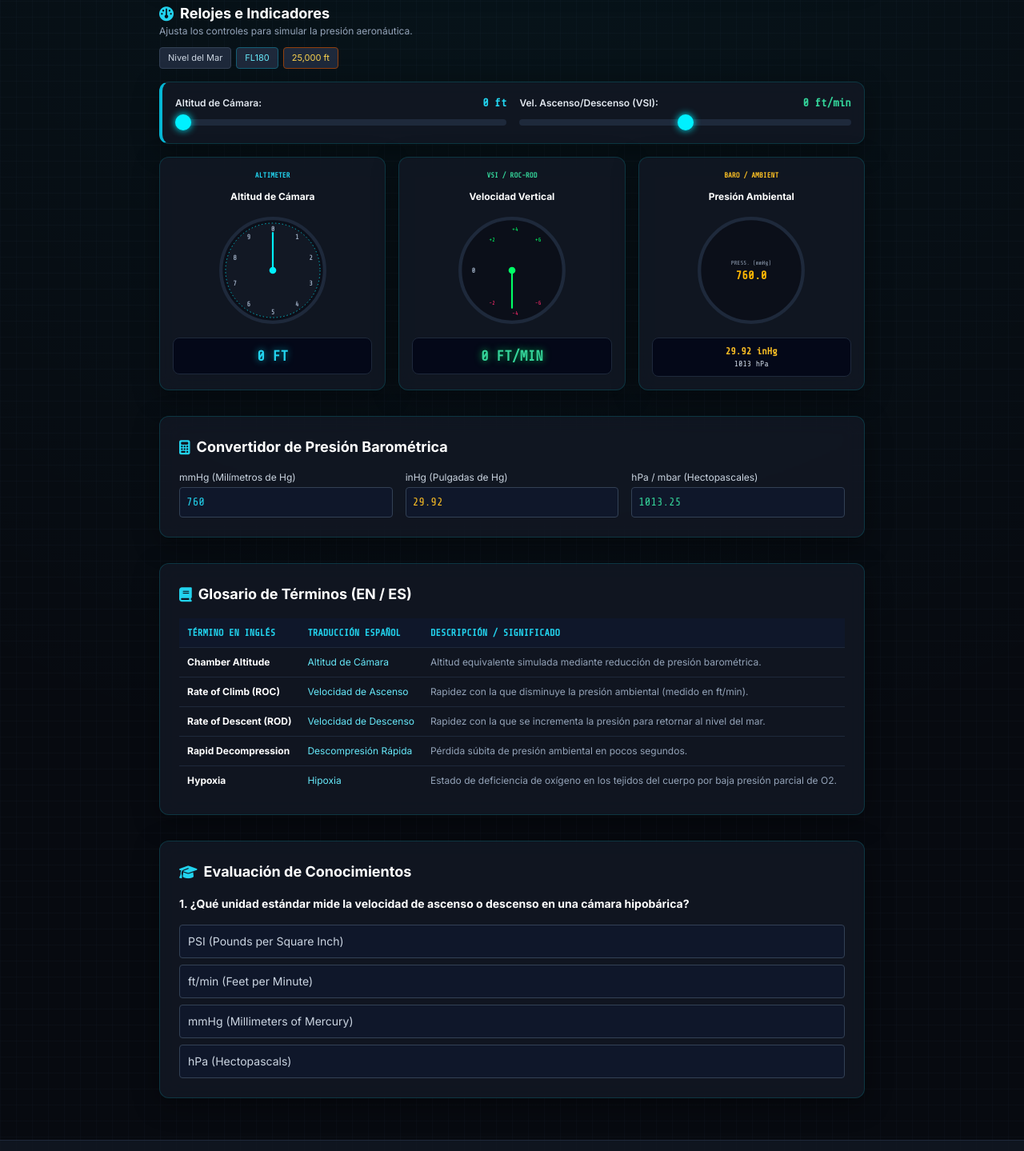
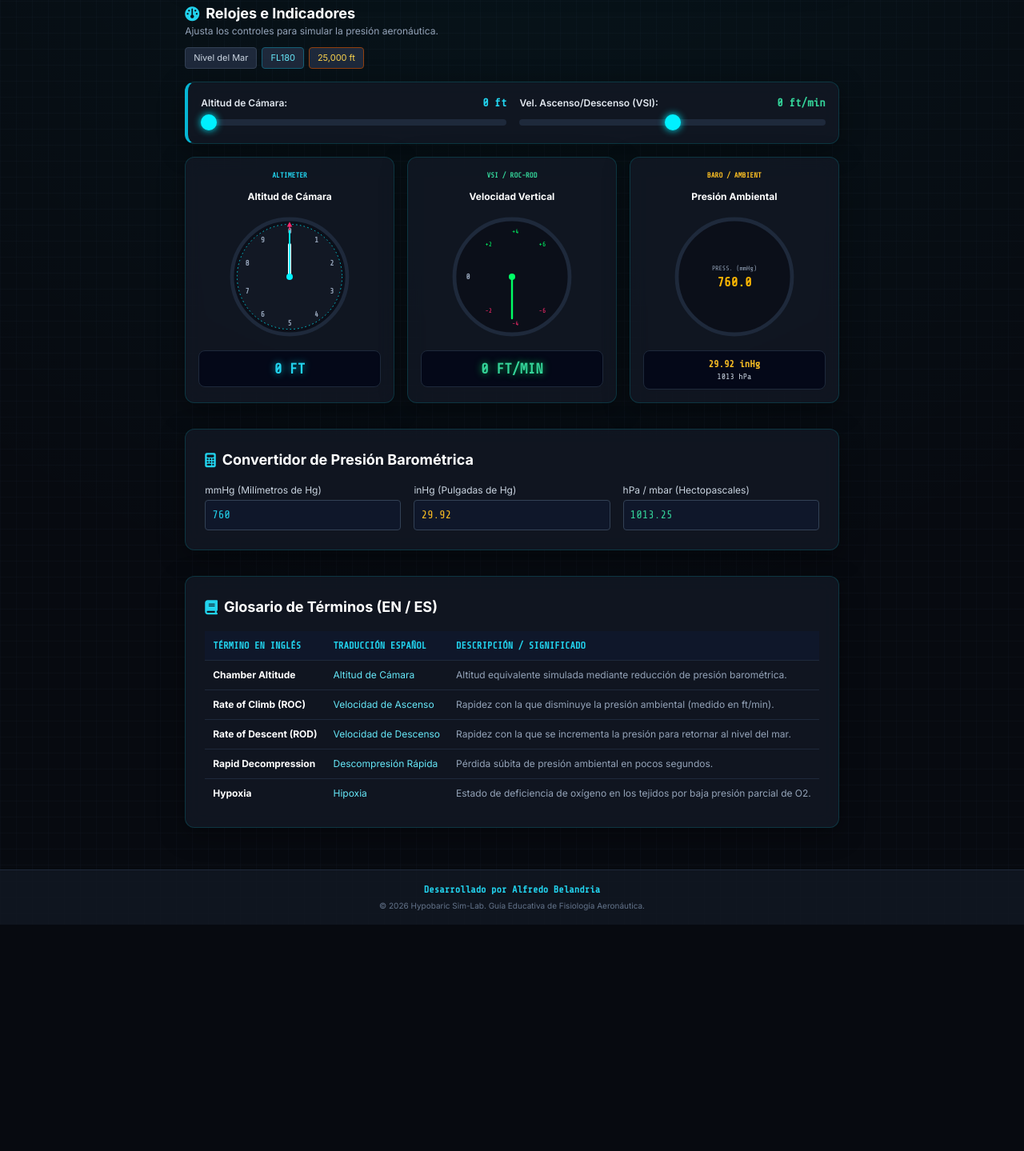
Before and after one commit to apexgoldca2025-droid/INSTRUMENTO-DE-VUELO, a plain HTML site: page index.html in a window 1280 px wide. Shown: the part 319-1758 px from the top of the page at 80% size. After the commit the page ends 1475 px from the top, so only its background shows below. Drawn offline with nearby package versions, Linux system fonts and the light colour scheme.

Commit message:
Refactor navigation and update altimeter logic

```diff
--- a/index.html
+++ b/index.html
@@ -107,18 +107,15 @@
             </div>
 
             <!-- Quick Navigation Tabs -->
-            <nav class="flex items-center justify-center space-x-1 text-xs font-medium w-full sm:w-auto">
-                <a href="#cockpit" class="px-2.5 py-1 rounded-md text-cyan-400 hover:bg-slate-800/80 transition flex items-center gap-1 border border-cyan-500/20">
+            <nav class="flex items-center justify-center space-x-2 text-xs font-medium w-full sm:w-auto">
+                <a href="#cockpit" class="px-3 py-1 rounded-md text-cyan-400 hover:bg-slate-800/80 transition flex items-center gap-1 border border-cyan-500/20">
                     <i class="fa-solid fa-gauge-high"></i> <span>Cabina</span>
                 </a>
-                <a href="#converter" class="px-2.5 py-1 rounded-md text-slate-300 hover:text-cyan-400 hover:bg-slate-800 transition flex items-center gap-1">
+                <a href="#converter" class="px-3 py-1 rounded-md text-slate-300 hover:text-cyan-400 hover:bg-slate-800 transition flex items-center gap-1">
                     <i class="fa-solid fa-calculator"></i> <span>Convertidor</span>
                 </a>
-                <a href="#glossary" class="px-2.5 py-1 rounded-md text-slate-300 hover:text-cyan-400 hover:bg-slate-800 transition flex items-center gap-1">
+                <a href="#glossary" class="px-3 py-1 rounded-md text-slate-300 hover:text-cyan-400 hover:bg-slate-800 transition flex items-center gap-1">
                     <i class="fa-solid fa-book"></i> <span>Glosario</span>
-                </a>
-                <a href="#quiz" class="px-2.5 py-1 rounded-md text-slate-300 hover:text-cyan-400 hover:bg-slate-800 transition flex items-center gap-1">
-                    <i class="fa-solid fa-graduation-cap"></i> <span>Quiz</span>
                 </a>
             </nav>
         </div>
@@ -180,7 +177,7 @@
                         <label class="font-semibold text-slate-200">Altitud de Cámara:</label>
                         <span id="altSliderVal" class="font-tech text-cyan-400 font-bold text-sm">0 ft</span>
                     </div>
-                    <input type="range" id="altRange" min="0" max="45000" step="500" value="0" class="w-full" oninput="updateSimulation()">
+                    <input type="range" id="altRange" min="0" max="45000" step="100" value="0" class="w-full" oninput="updateSimulation()">
                 </div>
 
                 <div class="space-y-1.5">
@@ -195,11 +192,11 @@
             <!-- Relojes -->
             <div class="grid grid-cols-1 sm:grid-cols-3 gap-4">
 
-                <!-- RELOJ 1: Altimeter -->
+                <!-- RELOJ 1: Altimeter (3 Agujas) -->
                 <div class="cockpit-card p-4 rounded-xl flex flex-col items-center space-y-3 text-center">
                     <span class="text-[9px] font-bold uppercase text-cyan-400 font-tech">ALTIMETER</span>
                     <h4 class="text-xs font-bold text-white">Altitud de Cámara</h4>
-                    <svg class="w-36 h-36" viewBox="0 0 200 200">
+                    <svg class="w-40 h-40" viewBox="0 0 200 200">
                         <circle cx="100" cy="100" r="90" fill="#0b0f19" stroke="#1e293b" stroke-width="6"/>
                         <circle cx="100" cy="100" r="82" fill="#121824" stroke="#00f0ff" stroke-width="1" stroke-dasharray="2 4"/>
                         <g text-anchor="middle" fill="#94a3b8" class="font-tech text-[12px] font-bold">
@@ -214,32 +211,49 @@
                             <text x="34" y="82">8</text>
                             <text x="58" y="46">9</text>
                         </g>
-                        <g id="altNeedleGroup" transform="rotate(0 100 100)" class="gauge-dial">
-                            <line x1="100" y1="100" x2="100" y2="35" stroke="#00f0ff" stroke-width="3" stroke-linecap="round"/>
-                            <circle cx="100" cy="100" r="6" fill="#00f0ff"/>
+
+                        <!-- 1. Aguja Larga Finita con triángulo (Mide las vueltas completas de 10,000 ft) -->
+                        <g id="altTenThousandsNeedleGroup" transform="rotate(0 100 100)" class="gauge-dial">
+                            <line x1="100" y1="100" x2="100" y2="20" stroke="#ff2a6d" stroke-width="1.5"/>
+                            <polygon points="100,14 96,22 104,22" fill="#ff2a6d"/>
                         </g>
+
+                        <!-- 2. Aguja Corta y Gruesa (Mide 1,000, 2,000, 3,000 ft... en cada número) -->
+                        <g id="altThousandsNeedleGroup" transform="rotate(0 100 100)" class="gauge-dial">
+                            <line x1="100" y1="100" x2="100" y2="50" stroke="#ffffff" stroke-width="5" stroke-linecap="round"/>
+                        </g>
+
+                        <!-- 3. Aguja Mediana Delgada (Mide cada 100 pies / 1 vuelta por cada 1,000 ft) -->
+                        <g id="altHundredsNeedleGroup" transform="rotate(0 100 100)" class="gauge-dial">
+                            <line x1="100" y1="100" x2="100" y2="28" stroke="#00f0ff" stroke-width="2.5" stroke-linecap="round"/>
+                        </g>
+
+                        <circle cx="100" cy="100" r="5" fill="#00f0ff"/>
                     </svg>
                     <div class="bg-slate-950/80 w-full p-2 rounded-lg border border-slate-800 font-tech">
                         <div class="text-lg font-bold text-cyan-400 glow-text" id="altGaugeDisplay">0 FT</div>
                     </div>
                 </div>
 
-                <!-- RELOJ 2: VSI -->
+                <!-- RELOJ 2: VSI (Velocidad Vertical) -->
                 <div class="cockpit-card p-4 rounded-xl flex flex-col items-center space-y-3 text-center">
                     <span class="text-[9px] font-bold uppercase text-emerald-400 font-tech">VSI / ROC-ROD</span>
                     <h4 class="text-xs font-bold text-white">Velocidad Vertical</h4>
-                    <svg class="w-36 h-36" viewBox="0 0 200 200">
+                    <svg class="w-40 h-40" viewBox="0 0 200 200">
                         <circle cx="100" cy="100" r="90" fill="#0b0f19" stroke="#1e293b" stroke-width="6"/>
-                        <text x="30" y="104" fill="#94a3b8" font-size="12" class="font-tech font-bold">0</text>
-                        <text x="60" y="50" fill="#00ff66" font-size="10" class="font-tech">+2</text>
+                        <text x="28" y="104" fill="#94a3b8" font-size="12" class="font-tech font-bold">0</text>
+                        <text x="58" y="52" fill="#00ff66" font-size="10" class="font-tech">+2</text>
                         <text x="100" y="32" fill="#00ff66" font-size="10" class="font-tech">+4</text>
-                        <text x="140" y="50" fill="#00ff66" font-size="10" class="font-tech">+6</text>
-                        <text x="60" y="160" fill="#ff2a6d" font-size="10" class="font-tech">-2</text>
-                        <text x="100" y="178" fill="#ff2a6d" font-size="10" class="font-tech">-4</text>
-                        <text x="140" y="160" fill="#ff2a6d" font-size="10" class="font-tech">-6</text>
+                        <text x="142" y="52" fill="#00ff66" font-size="10" class="font-tech">+6</text>
+
+                        <text x="58" y="156" fill="#ff2a6d" font-size="10" class="font-tech">-2</text>
+                        <text x="100" y="176" fill="#ff2a6d" font-size="10" class="font-tech">-4</text>
+                        <text x="142" y="156" fill="#ff2a6d" font-size="10" class="font-tech">-6</text>
+
+                        <!-- Aguja VSI apuntando a 0 al iniciar -->
                         <g id="vsiNeedleGroup" transform="rotate(-90 100 100)" class="gauge-dial">
                             <line x1="100" y1="100" x2="35" y2="100" stroke="#00ff66" stroke-width="3" stroke-linecap="round"/>
-                            <circle cx="100" cy="100" r="6" fill="#00ff66"/>
+                            <circle cx="100" cy="100" r="5" fill="#00ff66"/>
                         </g>
                     </svg>
                     <div class="bg-slate-950/80 w-full p-2 rounded-lg border border-slate-800 font-tech">
@@ -251,7 +265,7 @@
                 <div class="cockpit-card p-4 rounded-xl flex flex-col items-center space-y-3 text-center">
                     <span class="text-[9px] font-bold uppercase text-amber-400 font-tech">BARO / AMBIENT</span>
                     <h4 class="text-xs font-bold text-white">Presión Ambiental</h4>
-                    <svg class="w-36 h-36" viewBox="0 0 200 200">
+                    <svg class="w-40 h-40" viewBox="0 0 200 200">
                         <circle cx="100" cy="100" r="90" fill="#0b0f19" stroke="#1e293b" stroke-width="6"/>
                         <text x="100" y="90" text-anchor="middle" fill="#94a3b8" font-size="10" class="font-tech">PRESS. (mmHg)</text>
                         <text id="baroSvgVal" x="100" y="115" text-anchor="middle" fill="#ffb703" font-size="20" font-weight="bold" class="font-tech">760.0</text>
@@ -324,20 +338,10 @@
                         <tr>
                             <td class="p-2.5 font-bold text-white">Hypoxia</td>
                             <td class="p-2.5 text-cyan-300">Hipoxia</td>
-                            <td class="p-2.5 text-slate-400">Estado de deficiencia de oxígeno en los tejidos del cuerpo por baja presión parcial de O2.</td>
+                            <td class="p-2.5 text-slate-400">Estado de deficiencia de oxígeno en los tejidos por baja presión parcial de O2.</td>
                         </tr>
                     </tbody>
                 </table>
-            </div>
-        </section>
-
-        <!-- MÓDULO 4: QUIZ INTERACTIVO -->
-        <section id="quiz" class="cockpit-card p-4 sm:p-6 rounded-xl space-y-4">
-            <h3 class="text-lg font-bold text-white flex items-center gap-2">
-                <i class="fa-solid fa-graduation-cap text-cyan-400"></i> Evaluación de Conocimientos
-            </h3>
-            <div id="quizContainer" class="space-y-4 text-xs sm:text-sm">
-                <!-- Pregunta cargada vía JS -->
             </div>
         </section>
 
@@ -357,10 +361,9 @@
 
     <!-- LÓGICA EN JAVASCRIPT INTEGRADA -->
     <script>
-        // === 1. LÓGICA DE SIMULACIÓN Y RELOJES ===
         function updateSimulation() {
-            const alt = parseFloat(document.getElementById('altRange').value);
-            const vsi = parseFloat(document.getElementById('vsiRange').value);
+            const alt = parseFloat(document.getElementById('altRange').value) || 0;
+            const vsi = parseFloat(document.getElementById('vsiRange').value) || 0;
 
             // Actualizar etiquetas numéricas
             document.getElementById('altSliderVal').innerText = alt.toLocaleString() + ' ft';
@@ -368,15 +371,27 @@
             document.getElementById('altGaugeDisplay').innerText = alt.toLocaleString() + ' FT';
             document.getElementById('vsiGaugeDisplay').innerText = (vsi > 0 ? '+' : '') + vsi.toLocaleString() + ' FT/MIN';
 
-            // Rotación de Aguja Altimeter (0 - 10000 ft por vuelta)
-            const altAngle = (alt % 10000) * (360 / 10000);
-            document.getElementById('altNeedleGroup').setAttribute('transform', `rotate(${altAngle} 100 100)`);
+            // --- LÓGICA CORREGIDA DEL ALTIMETRO AERONÁUTICO ---
 
-            // Rotación de Aguja VSI (-6000 a +6000 ft/min mapeado a -170deg a +10deg)
+            // 1. Aguja Mediana Delgada (Cientos de pies): 1 vuelta completa (360°) = 1,000 ft (Mide de 100 en 100)
+            const hundredsAngle = (alt % 1000) * (360 / 1000);
+            document.getElementById('altHundredsNeedleGroup').setAttribute('transform', `rotate(${hundredsAngle} 100 100)`);
+
+            // 2. Aguja Corta y Gruesa (Miles de pies): 1 vuelta completa = 10,000 ft (Avanza por 1,000, 2,000, 3,000 ft...)
+            const thousandsAngle = (alt % 10000) * (360 / 10000);
+            document.getElementById('altThousandsNeedleGroup').setAttribute('transform', `rotate(${thousandsAngle} 100 100)`);
+
+            // 3. Aguja Larga Finita con Triángulo (Decenas de miles de pies / Vueltas del reloj):
+            // Posiciona en el número según las vueltas completas de 10,000 pies (ej. a los 10k ft apunta al 1, 20k ft apunta al 2...)
+            const tenThousandsAngle = (alt / 100000) * 360;
+            document.getElementById('altTenThousandsNeedleGroup').setAttribute('transform', `rotate(${tenThousandsAngle} 100 100)`);
+
+            // --- LÓGICA DE VSI (Velocidad Vertical) ---
+            // 0 ft/min está exactamente en -90deg (horizontal a la izquierda)
             const vsiAngle = -90 + (vsi / 6000) * 80;
             document.getElementById('vsiNeedleGroup').setAttribute('transform', `rotate(${vsiAngle} 100 100)`);
 
-            // Cálculo aproximado de Presión Barométrica ambiental según altitud
+            // --- CÁLCULO DE PRESIÓN BAROMÉTRICA ---
             const mmHg = Math.max(140, 760 * Math.exp(-alt / 23000));
             const inHg = mmHg / 25.4;
             const hPa = mmHg * 1.33322;
@@ -396,7 +411,7 @@
             setProfile(25000, 6000);
         }
 
-        // === 2. LÓGICA DEL CONVERTIDOR DE PRESION ===
+        // --- CONVERTIDOR DE PRESIÓN ---
         function convertFromMmHg(val) {
             const mm = parseFloat(val) || 0;
             document.getElementById('inputInHg').value = (mm / 25.4).toFixed(2);
@@ -417,59 +432,9 @@
             document.getElementById('inputInHg').value = (mm / 25.4).toFixed(2);
         }
 
-        // === 3. LÓGICA DEL QUIZ INTERACTIVO ===
-        const quizQuestions = [
-            {
-                q: "¿Qué unidad estándar mide la velocidad de ascenso o descenso en una cámara hipobárica?",
-                options: ["PSI (Pounds per Square Inch)", "ft/min (Feet per Minute)", "mmHg (Millimeters of Mercury)", "hPa (Hectopascals)"],
-                correct: 1,
-                desc: "El VSI (Vertical Speed Indicator) mide el cambio de altitud simulado en pies por minuto (ft/min)."
-            },
-            {
-                q: "¿Cuál es la presión atmosférica normal a nivel del mar en mmHg?",
-                options: ["29.92 mmHg", "1013 mmHg", "760 mmHg", "14.7 mmHg"],
-                correct: 2,
-                desc: "A nivel del mar la presión estándar es 760 mmHg (equivalente a 29.92 inHg o 1013 hPa)."
-            }
-        ];
-
-        let currentQ = 0;
-
-        function loadQuiz() {
-            const q = quizQuestions[currentQ];
-            let html = `
-                <p class="font-bold text-white mb-2">${currentQ + 1}. ${q.q}</p>
-                <div class="space-y-2">
-            `;
-            q.options.forEach((opt, idx) => {
-                html += `
-                    <button onclick="checkAnswer(${idx})" class="w-full text-left p-2.5 rounded bg-slate-900 border border-slate-700 hover:border-cyan-500 transition text-slate-300">
-                        ${opt}
-                    </button>
-                `;
-            });
-            html += `</div><div id="quizFeedback" class="mt-3 hidden p-2.5 rounded text-xs"></div>`;
-            document.getElementById('quizContainer').innerHTML = html;
-        }
-
-        function checkAnswer(selected) {
-            const q = quizQuestions[currentQ];
-            const feedback = document.getElementById('quizFeedback');
-            feedback.classList.remove('hidden', 'bg-emerald-950/80', 'bg-red-950/80', 'text-emerald-300', 'text-red-300');
-
-            if (selected === q.correct) {
-                feedback.classList.add('bg-emerald-950/80', 'text-emerald-300', 'border', 'border-emerald-500/50');
-                feedback.innerHTML = `<i class="fa-solid fa-circle-check"></i> <strong>¡Correcto!</strong> ${q.desc}`;
-            } else {
-                feedback.classList.add('bg-red-950/80', 'text-red-300', 'border', 'border-red-500/50');
-                feedback.innerHTML = `<i class="fa-solid fa-circle-xmark"></i> <strong>Incorrecto.</strong> ${q.desc}`;
-            }
-        }
-
-        // Inicializar al cargar la página
+        // Inicializar al cargar
         window.onload = function() {
             updateSimulation();
-            loadQuiz();
         };
     </script>
 </body>
```
